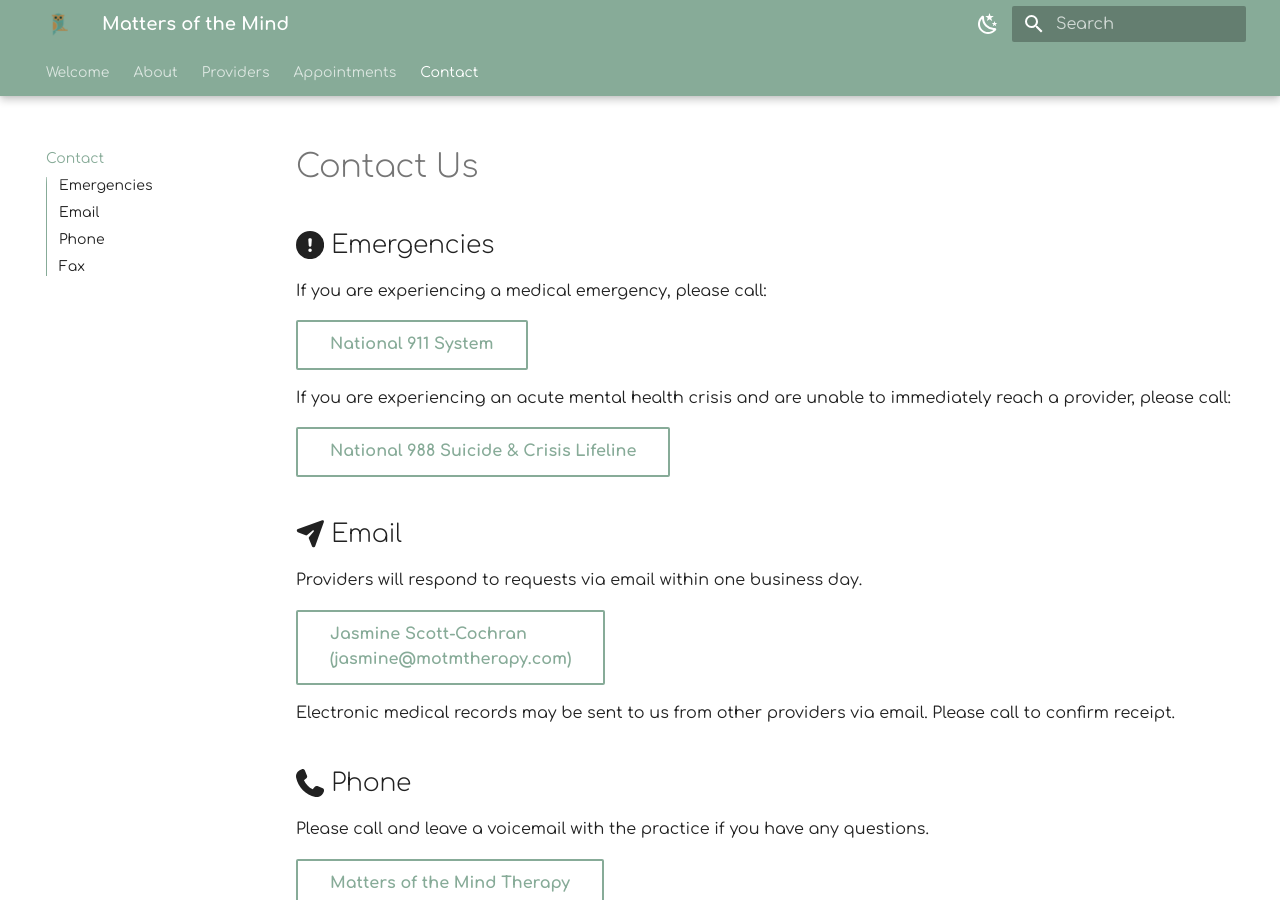
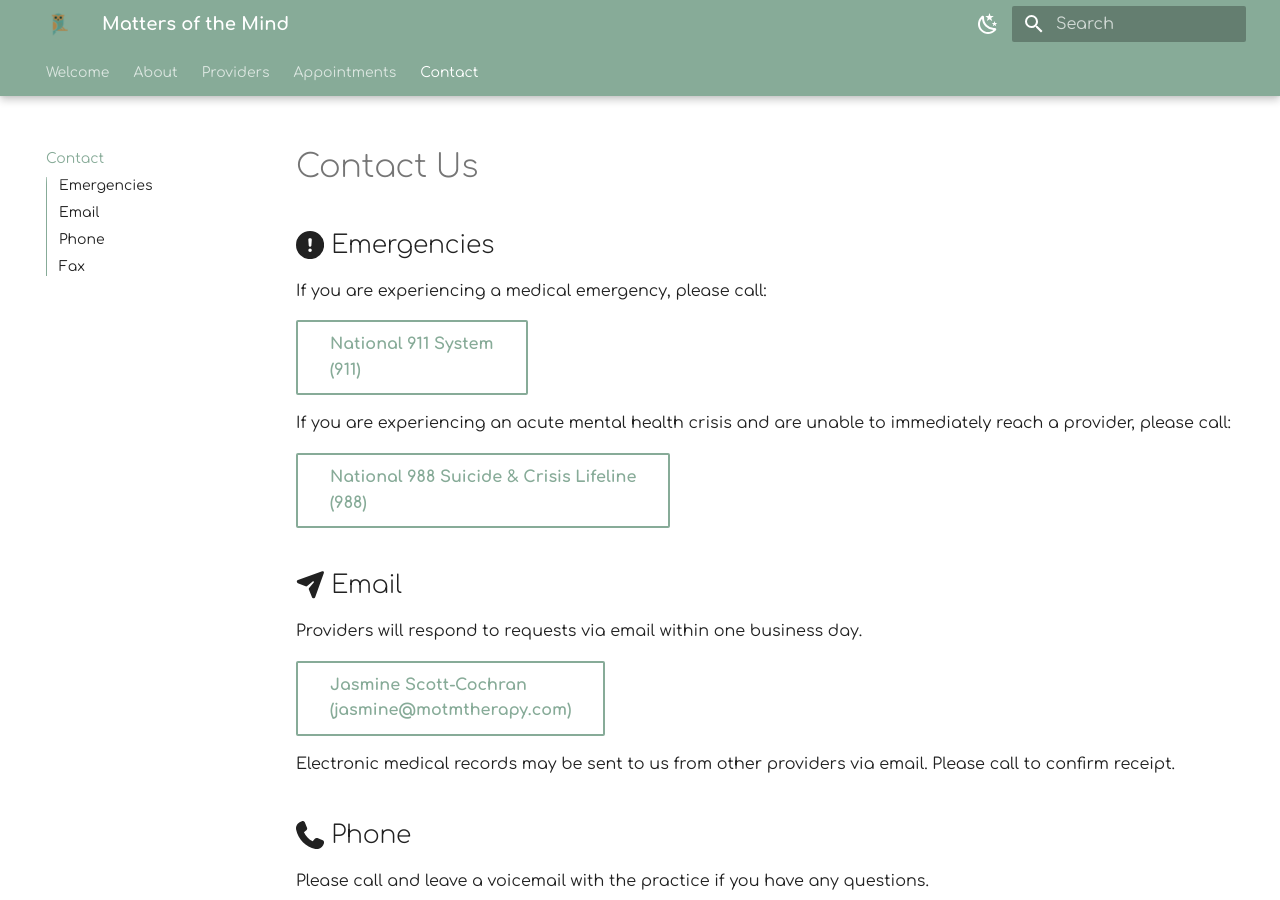
Before and after one commit to motm-therapy/website, an MkDocs documentation site: the page built from docs/contact.md, in a window 1280 px wide and 900 px high. Built offline with MkDocs 1.6.1 and Material for MkDocs 9.7.7, drawn with Linux system fonts in a browser that asks for light colours.

Commit message:
Update contact.md

```diff
--- a/docs/contact.md
+++ b/docs/contact.md
@@ -4,12 +4,14 @@
 
 If you are experiencing a medical emergency, please call:
 
-[National 911 System](tel:911){ .md-button }
+[National 911 System<br>
+(911)](tel:911){ .md-button }
 
 If you are experiencing an acute mental health crisis and are unable to immediately reach a provider,
 please call:
 
-[National 988 Suicide & Crisis Lifeline](tel:988){ .md-button }
+[National 988 Suicide & Crisis Lifeline<br>
+(988)](tel:988){ .md-button }
 
 ## :fontawesome-solid-paper-plane: Email
 
```
